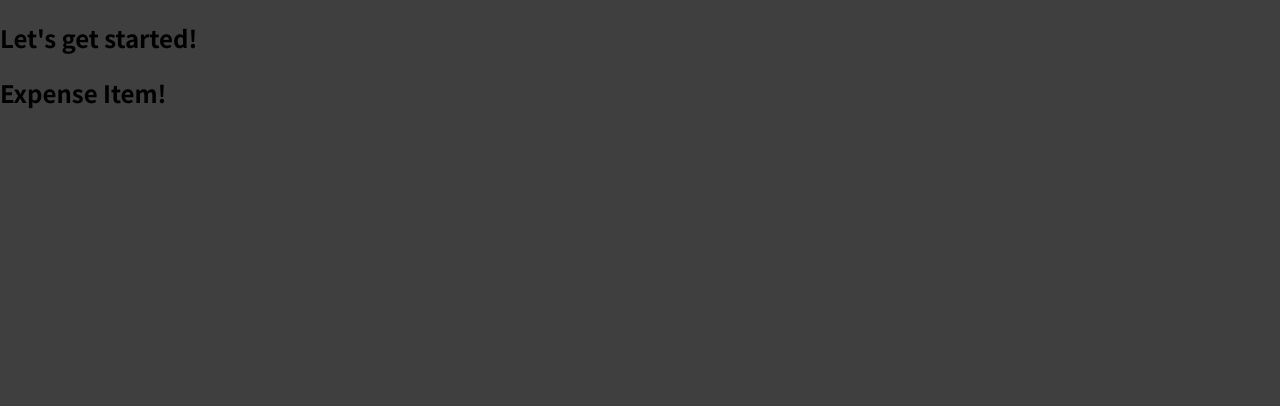
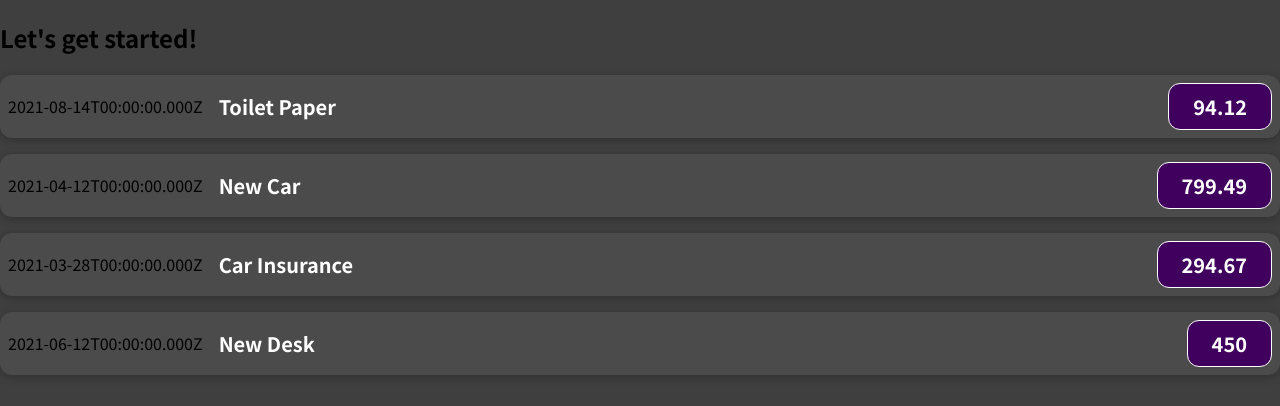
Before and after one commit to RalucaElisabetaR/react-challange-1, a JavaScript app: page / in a window 1280 px wide. Shown: the top 406 px of the page. Built offline with nearby package versions, Linux system fonts and the light colour scheme.

Commit message:
pass Data via props

```diff
--- a/src/App.js
+++ b/src/App.js
@@ -1,10 +1,56 @@
 import ExpenseItem from './components/ExpenseItem'
 
 function App() {
+    const expenses = [
+        {
+            id: 'e1',
+            title: 'Toilet Paper',
+            amount: 94.12,
+            date: new Date(2021, 7, 14),
+        },
+        {
+            id: 'e2',
+            title: 'New Car',
+            amount: 799.49,
+            date: new Date(2021, 3, 12),
+        },
+        {
+            id: 'e3',
+            title: 'Car Insurance',
+            amount: 294.67,
+            date: new Date(2021, 2, 28),
+        },
+        {
+            id: 'e4',
+            title: 'New Desk',
+            amount: 450,
+            date: new Date(2021, 5, 12),
+        },
+    ]
+
     return (
         <div>
             <h2>Let's get started!</h2>
-            <ExpenseItem></ExpenseItem>
+            <ExpenseItem
+                title={expenses[0].title}
+                amount={expenses[0].amount}
+                date={expenses[0].date}
+            ></ExpenseItem>
+            <ExpenseItem
+                title={expenses[1].title}
+                amount={expenses[1].amount}
+                date={expenses[1].date}
+            ></ExpenseItem>
+            <ExpenseItem
+                title={expenses[2].title}
+                amount={expenses[2].amount}
+                date={expenses[2].date}
+            ></ExpenseItem>
+            <ExpenseItem
+                title={expenses[3].title}
+                amount={expenses[3].amount}
+                date={expenses[3].date}
+            ></ExpenseItem>
         </div>
     )
 }
--- a/src/components/ExpenseItem.js
+++ b/src/components/ExpenseItem.js
@@ -1,6 +1,14 @@
 import './ExpenseItem.css'
 
-function ExpenseItem() {
-    return <h2>Expense Item!</h2>
+function ExpenseItem(props) {
+    return (
+        <div className="expense-item">
+            <div>{props.date.toISOString()}</div>
+            <div className="expense-item__description">
+                <h2>{props.title}</h2>
+                <div className="expense-item__price">{props.amount}</div>
+            </div>
+        </div>
+    )
 }
 export default ExpenseItem
```
